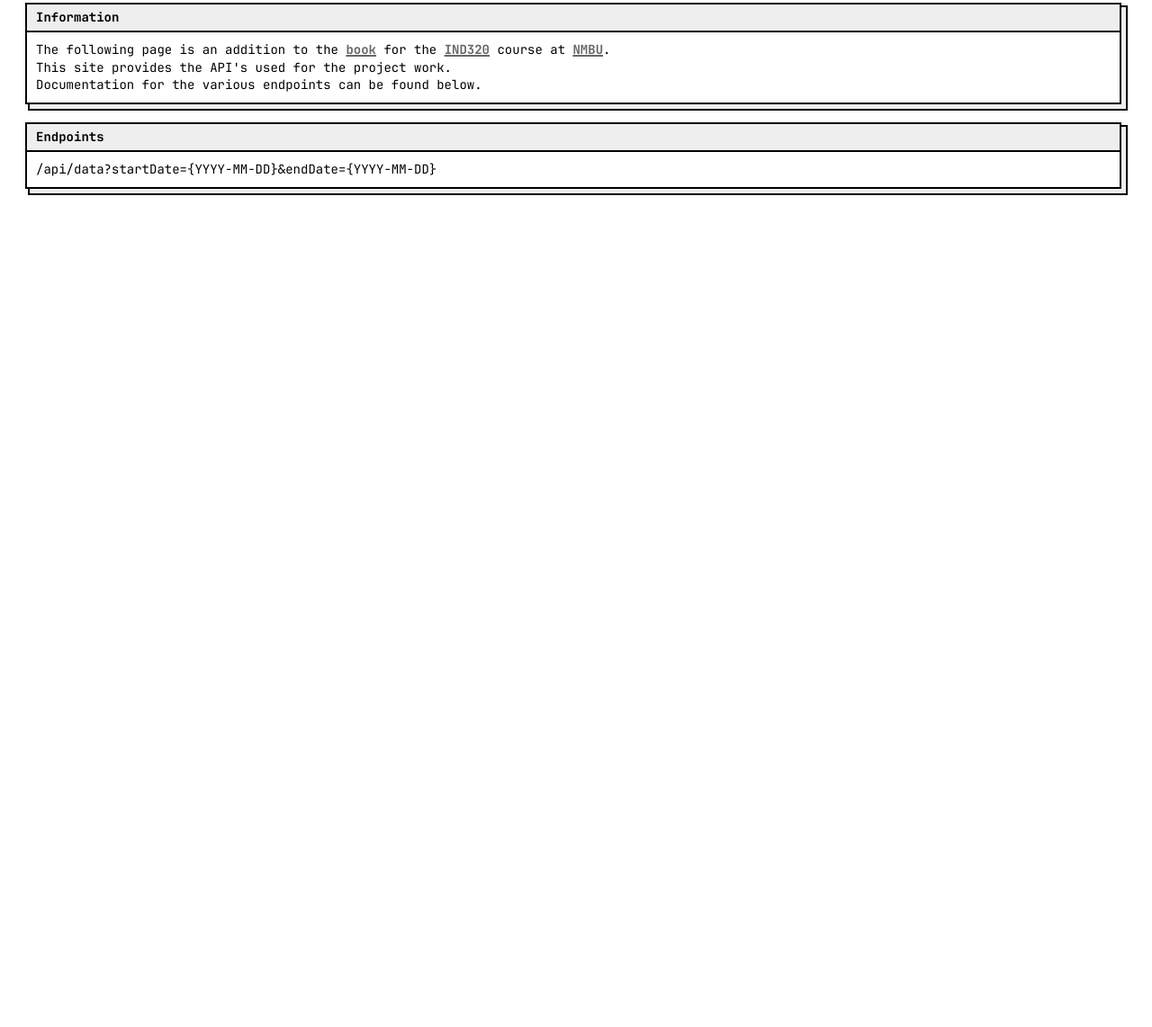
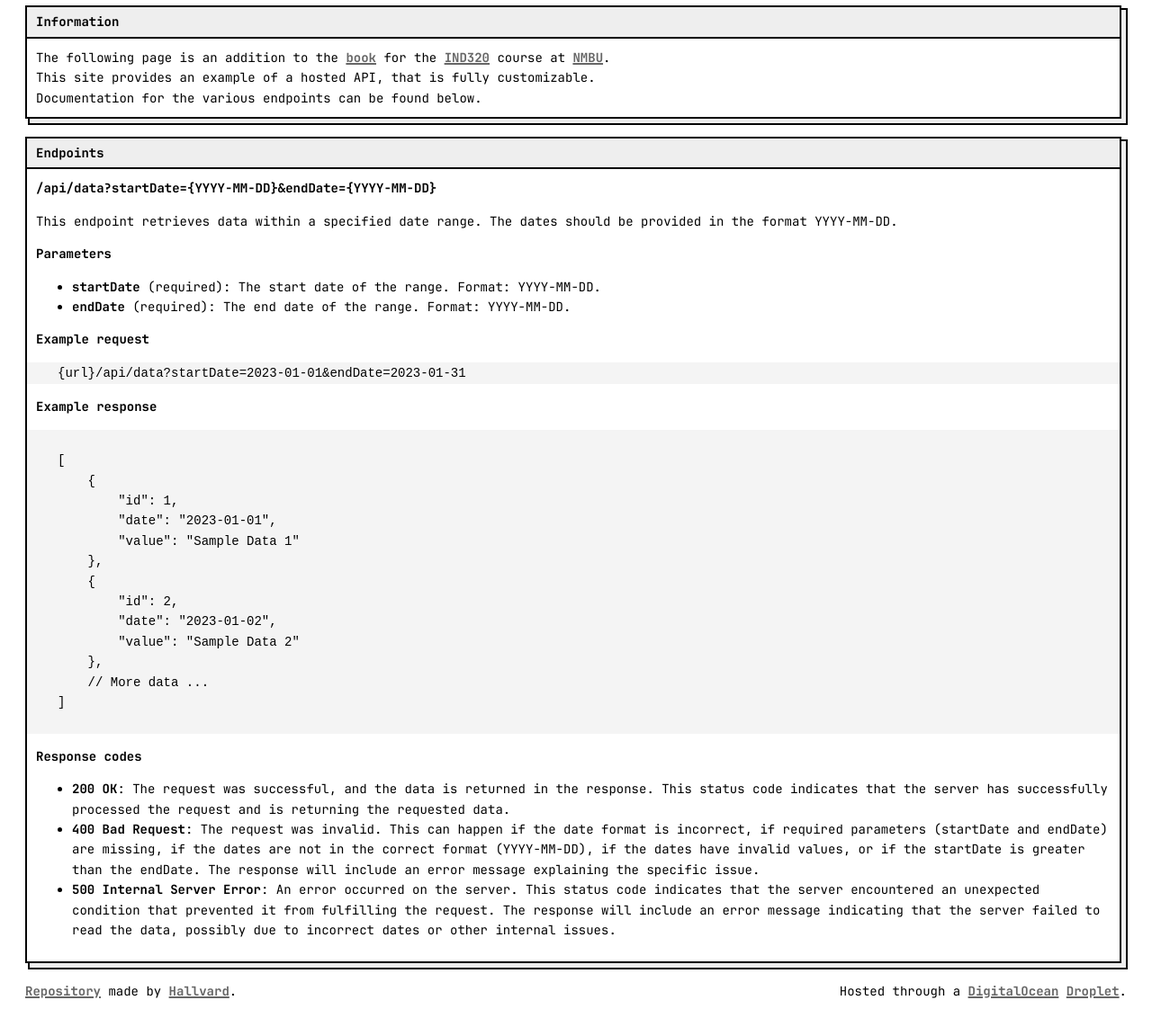
Before and after one commit to hallvardnmbu/IND320, a website: page index.html in a window 1280 px wide. Shown: the part 64-1206 px from the top of the page at 90% size. Before the commit the page ends 800 px from the top, so only its background shows below. Drawn offline with Linux system fonts and the light colour scheme.

Commit message:
Thorough endpoint documentation with example.

```diff
--- a/css/style.css
+++ b/css/style.css
@@ -32,7 +32,8 @@ body {
     display: grid;
     grid-template-rows: auto 1fr;
     padding: 20px;
-    line-height: 1.2rem;
+    line-height: 1.4rem;
+    min-height: 90vh;
 }
 
 header {
@@ -52,6 +53,11 @@ header {
     .email {
         margin-left: 0;
     }
+}
+
+footer {
+    display: flex;
+    justify-content: space-between;
 }
 
 a {
@@ -84,3 +90,13 @@ section header {
     padding: 5px 10px;
     margin: -10px -10px 10px -10px;
 }
+
+code {
+    background-color: #f4f4f4;
+    /* border: var(--border) solid black; */
+    padding: 1px 35px;
+    display: block;
+    margin-left: -11px;
+    width: calc(100% + 22px);
+    box-sizing: border-box;
+}
--- a/index.html
+++ b/index.html
@@ -34,13 +34,85 @@
                 <a href="https://www.nmbu.no/en/course/IND320" target="_blank">IND320</a>
                 course at
                 <a href="https://www.nmbu.no" target="_blank">NMBU</a>.<br />
-                This site provides the API's used for the project work.<br />
+                This site provides an example of a hosted API, that is fully customizable.<br />
                 Documentation for the various endpoints can be found below.
             </section>
             <section>
                 <header>Endpoints</header>
-                /api/data?startDate={YYYY-MM-DD}&endDate={YYYY-MM-DD}<br />
+                <strong>/api/data?startDate={YYYY-MM-DD}&endDate={YYYY-MM-DD}</strong>
+                <p>
+                    This endpoint retrieves data within a specified date range. The dates should be
+                    provided in the format YYYY-MM-DD.
+                </p>
+                <strong>Parameters</strong>
+                <ul>
+                    <li>
+                        <strong>startDate</strong> (required): The start date of the range. Format:
+                        YYYY-MM-DD.
+                    </li>
+                    <li>
+                        <strong>endDate</strong> (required): The end date of the range. Format:
+                        YYYY-MM-DD.
+                    </li>
+                </ul>
+                <strong>Example request</strong>
+                <p>
+                    <code>{url}/api/data?startDate=2023-01-01&endDate=2023-01-31</code>
+                </p>
+                <strong>Example response</strong>
+                <pre><code>
+[
+    {
+        "id": 1,
+        "date": "2023-01-01",
+        "value": "Sample Data 1"
+    },
+    {
+        "id": 2,
+        "date": "2023-01-02",
+        "value": "Sample Data 2"
+    },
+    // More data ...
+]
+                </code></pre>
+                <strong>Response codes</strong>
+                <ul>
+                    <li>
+                        <strong>200 OK</strong>: The request was successful, and the data is
+                        returned in the response. This status code indicates that the server has
+                        successfully processed the request and is returning the requested data.
+                    </li>
+                    <li>
+                        <strong>400 Bad Request</strong>: The request was invalid. This can happen
+                        if the date format is incorrect, if required parameters (startDate and
+                        endDate) are missing, if the dates are not in the correct format
+                        (YYYY-MM-DD), if the dates have invalid values, or if the startDate is
+                        greater than the endDate. The response will include an error message
+                        explaining the specific issue.
+                    </li>
+                    <li>
+                        <strong>500 Internal Server Error</strong>: An error occurred on the server.
+                        This status code indicates that the server encountered an unexpected
+                        condition that prevented it from fulfilling the request. The response will
+                        include an error message indicating that the server failed to read the data,
+                        possibly due to incorrect dates or other internal issues.
+                    </li>
+                </ul>
             </section>
         </main>
+        <footer>
+            <span>
+                <a href="https://github.com/hallvardnmbu/api/tree/master" target="_blank"
+                    >Repository</a
+                >
+                made by <a href="https://dilettant.no" target="_blank">Hallvard</a>.</span
+            >
+            <span>
+                Hosted through a
+                <a href="https://www.digitalocean.com" target="_blank">DigitalOcean</a>
+                <a href="https://www.digitalocean.com/products/droplets" target="_blank">Droplet</a
+                >.
+            </span>
+        </footer>
     </body>
 </html>
```
